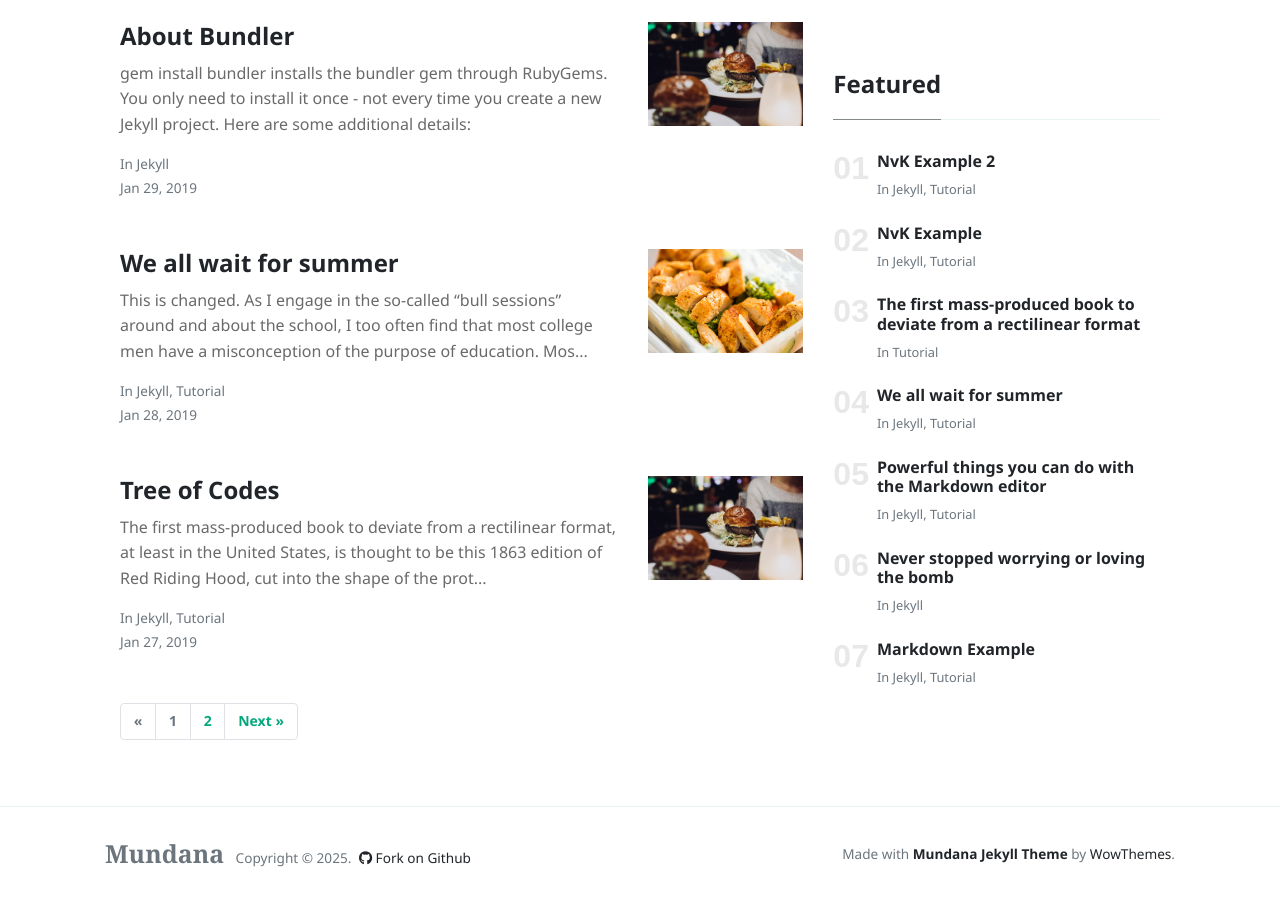
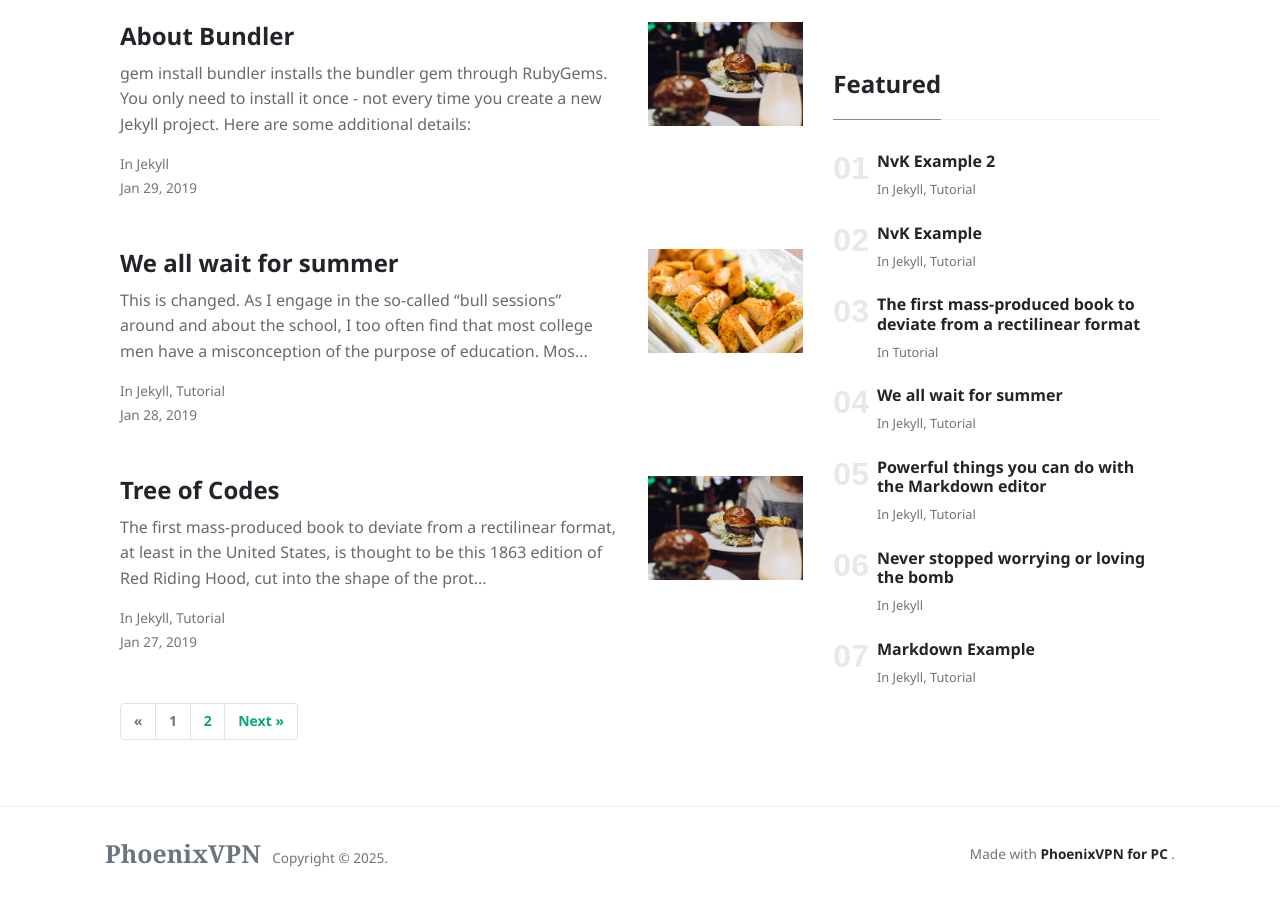
Before and after one commit to topaifree/topaifree.github.io, a Jekyll site: the page built from index.html, in a window 1280 px wide and 900 px high, scrolled down 1739 px. Built offline with Jekyll 4.4.1, drawn with Linux system fonts in a browser that asks for light colours; nearby versions of some CDN libraries; the list of posts is cut into pages by our own code.

Commit message:
Update default.html

```diff
--- a/_layouts/default.html
+++ b/_layouts/default.html
@@ -77,15 +77,11 @@
         <div class="container">
         <div class="row align-items-center justify-content-between">
             <div>
-                <span class="navbar-brand mr-2 mb-0"><strong>Mundana</strong></span>
+                <span class="navbar-brand mr-2 mb-0"><strong>PhoenixVPN</strong></span>
                 <span>Copyright © <script>document.write(new Date().getFullYear())</script>.</span>
-
-                <!--  Github Repo Star Btn-->
-                <a class="text-dark ml-1" target="_blank" href="https://github.com/wowthemesnet/mundana-theme-jekyll"><i class="fab fa-github"></i> Fork on Github</a>
-
             </div>
             <div>
-                Made with <a target="_blank" class="text-dark font-weight-bold" href="https://www.wowthemes.net/mundana-jekyll-theme/"> Mundana Jekyll Theme </a> by <a class="text-dark" target="_blank" href="https://www.wowthemes.net">WowThemes</a>.
+                Made with <a target="_blank" class="text-dark font-weight-bold" href="/"> PhoenixVPN for PC </a>.
             </div>
         </div>
         </div>
```
